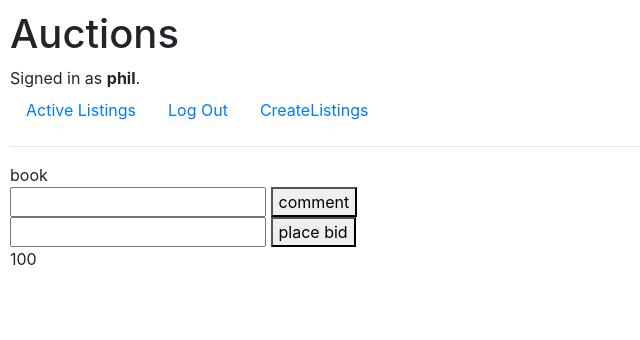
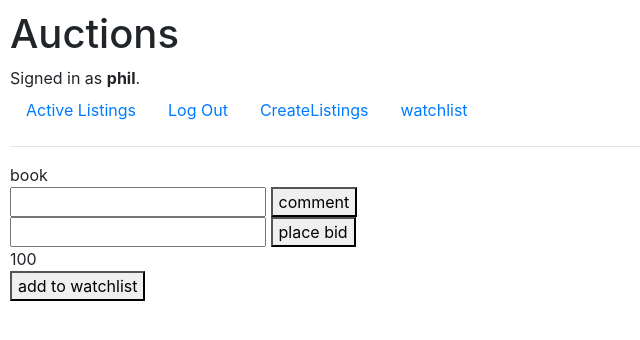
Before and after one commit to philip-sebatian/commerce, a Django app: page /listing/1 in a window 1280 px wide. Shown: the top 340 px of the page, without its empty margins (0-640 px from the left). Run offline with Django 3.2, Linux system fonts and the light colour scheme; a user stored in the database is signed in; data comes from the database, SQL or seed files in the repository; both versions use the stored data as it was after the commit; data that the repository does not hold is empty; some libraries are stand-ins or nearby versions.

Commit message:
close listing

```diff
--- a/auctions/admin.py
+++ b/auctions/admin.py
@@ -1,8 +1,9 @@
 from django.contrib import admin
-from .models import User,bid,comments,AuctionListing
+from .models import User,bid,comments,AuctionListing,watchlist
 
 # Register your models here.
 admin.site.register(User)
 admin.site.register(bid)
 admin.site.register(comments)
 admin.site.register(AuctionListing)
+admin.site.register(watchlist)
--- a/auctions/models.py
+++ b/auctions/models.py
@@ -11,6 +11,7 @@ class AuctionListing(models.Model):
     description=models.CharField(max_length=64)
     listingprice=models.IntegerField()
     img=models.URLField()
+    status=models.CharField(default="active",max_length=7)
 
 class bid(models.Model):
     item=models.ForeignKey(AuctionListing,on_delete=models.CASCADE)
@@ -20,3 +21,11 @@ class comments(models.Model):
     item=models.ForeignKey(AuctionListing,on_delete=models.CASCADE)
     comments=models.CharField(max_length=200)
     comments_owner=models.ForeignKey(User,on_delete=models.CASCADE)
+
+class watchlist(models.Model):
+    item=models.ForeignKey(AuctionListing,on_delete=models.CASCADE)
+    user=models.ForeignKey(User,on_delete=models.CASCADE)
+
+class closelisting(models.Model):
+    item=models.ForeignKey(AuctionListing,on_delete=models.CASCADE)
+    winner=models.ForeignKey(User,on_delete=models.CASCADE)
--- a/auctions/templates/auctions/layout.html
+++ b/auctions/templates/auctions/layout.html
@@ -35,6 +35,9 @@
             <li class="nav-item">
                 <a class="nav-link" href="{% url 'create' %}">CreateListings</a>
             </li>
+            <li class="nav-item">
+                <a class="nav-link" href="{% url 'watchlist' %}">watchlist</a>
+            </li>
         </ul>
         <hr>
         {% block body %}
--- a/auctions/templates/auctions/listing.html
+++ b/auctions/templates/auctions/listing.html
@@ -13,7 +13,21 @@
         <button type="submit">place bid</button>
    </form>
    {{c_bid.bidding}}
+   {%if not watchlist%}
+   <form action="{%url 'watchlist'%}" method="POST">
+    {%csrf_token%}
+    <input type="hidden" value={{item.id}} name="id">
+    <button type="submit">add to watchlist</button>
 
+</form>
+{%endif%}
+{%if closelisting%}
+    <form action="{%url 'closelisting'%}" method="POST">
+        {%csrf_token%}
+        <input type="hidden" value="{{item.id}}" name="id">
+        <button type="submit">closelisting</button>
+    </form>
+   {%endif%}
    <ul>
     {%for comment in comments%}
     <li>{{comment.comments_owner}}:{{comment.comments}}</li>
--- a/auctions/urls.py
+++ b/auctions/urls.py
@@ -10,5 +10,8 @@ urlpatterns = [
     path('listing/<int:id>',views.listing,name='listing'),
     path('comments/<int:id>',views.comment,name='comment'),
     path('bids/<int:id>',views.bids,name='bids'),
-    path('create',views.create,name='create')
+    path('create',views.create,name='create'),
+    path('watchlist',views.Watchlist,name='watchlist'),
+    path('deletewatchlist',views.deletewatch,name='deletewatchlist'),
+    path('closelisting',views.closelistings,name='closelisting')
 ]
--- a/auctions/views.py
+++ b/auctions/views.py
@@ -3,7 +3,7 @@ from django.db import IntegrityError
 from django.http import HttpResponse, HttpResponseRedirect
 from django.shortcuts import render,redirect
 from django.urls import reverse
-from .models import AuctionListing,bid,comments,User
+from .models import AuctionListing,bid,comments,User,watchlist,closelisting
 from django.contrib.auth.decorators import login_required
 
 
@@ -12,7 +12,7 @@ from .models import User
 
 def index(request):
     return render(request, "auctions/index.html",{
-        'items':AuctionListing.objects.all()
+        'items':AuctionListing.objects.filter(status="active")
     })
 
 
@@ -66,14 +66,15 @@ def register(request):
         return HttpResponseRedirect(reverse("index"))
     else:
         return render(request, "auctions/register.html")
-
+@login_required(login_url='login')
 def listing(request,id):
     if request.method=="POST":
         return render(request,'auctions/listing.html',{
-            'item':AuctionListing.objects.get(id=id),'comments':comments.objects.filter(item=AuctionListing.objects.get(id=id)),'c_bid':bid.objects.get(item=AuctionListing.objects.get(id=id))
+            'item':AuctionListing.objects.get(id=id),'comments':comments.objects.filter(item=AuctionListing.objects.get(id=id)),'c_bid':bid.objects.get(item=AuctionListing.objects.get(id=id)),'watchlist':watchlist.objects.filter(item=AuctionListing.objects.get(id=id),user=request.user).exists(),
+            'closelisting':AuctionListing.objects.get(id=id).owner==request.user
         })
     return render(request,'auctions/listing.html',{
-            'item':AuctionListing.objects.get(id=id),'comments':comments.objects.filter(item=AuctionListing.objects.get(id=id)),'c_bid':bid.objects.get(item=AuctionListing.objects.get(id=id))
+            'item':AuctionListing.objects.get(id=id),'comments':comments.objects.filter(item=AuctionListing.objects.get(id=id)),'c_bid':bid.objects.get(item=AuctionListing.objects.get(id=id)),'watchlist':watchlist.objects.filter(item=AuctionListing.objects.get(id=id),user=request.user).exists()
         })
 @login_required(login_url='login')
 def comment(request,id):
@@ -109,3 +110,41 @@ def create(request):
 
         return HttpResponseRedirect(reverse('index'))
     return render(request,"auctions/create.html")
+
+
+@login_required(login_url='login')
+def Watchlist(request):
+    if request.method=="POST":
+        data=request.POST
+        id=data['id']
+        f=AuctionListing.objects.get(id=id)
+        watchlistitem=watchlist(item=f,user=request.user)
+        watchlistitem.save()
+        return render(request,"auctions/watchlist.html",{
+            'watchlist':watchlist.objects.filter(user=request.user)
+        })
+    return render(request,"auctions/watchlist.html",{
+        'watchlist':watchlist.objects.filter(user=request.user)
+    })
+
+
+def deletewatch(request):
+    if request.method=='POST':
+        data=request.POST
+        itemid=data['item']
+        watchlist.objects.get(item=itemid,user=request.user).delete()
+        return HttpResponseRedirect(reverse('watchlist'))
+
+def closelistings(request):
+    if request.method=="POST":
+        data=request.POST
+        id =data['id']
+        f=AuctionListing.objects.get(id=id)
+        f.status='closed'
+        f.save()
+        return render(request,'auctions/closelisting.html',{
+            'closelisting':AuctionListing.objects.filter(status="closed")
+        })
+    return render(request,'auctions/closelisting.html',{
+            'closelisting':AuctionListing.objects.filter(status="closed")
+        })
```
Also changed, not shown: auctions/templates/auctions/closelisting.html (added, +9 -0 lines), auctions/templates/auctions/watchlist.html (added, +16 -0 lines), auctions/migrations/0003_watchlist.py (added), auctions/migrations/0004_closelisting.py (added), auctions/migrations/0005_auctionlisting_status.py (added), db.sqlite3.
